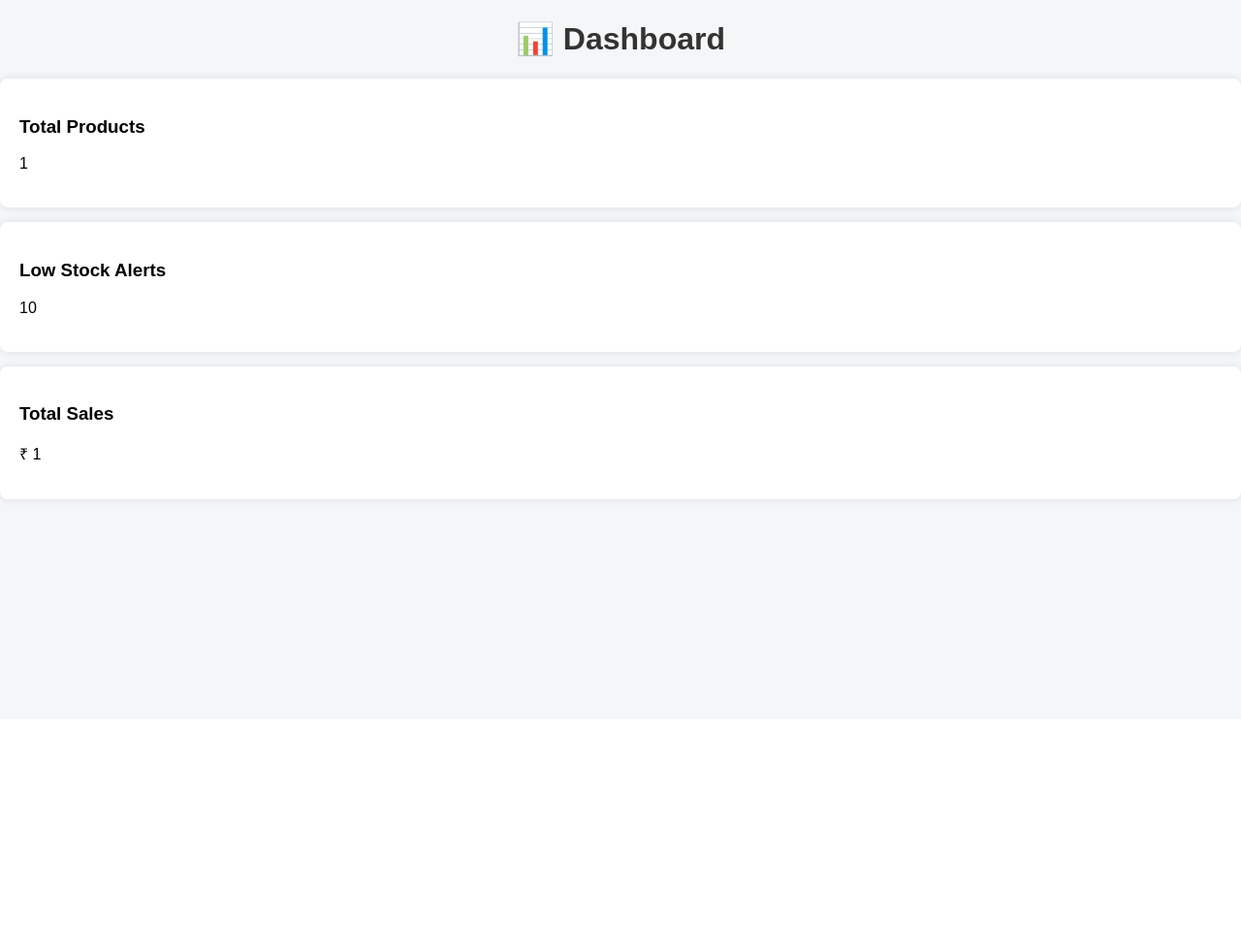
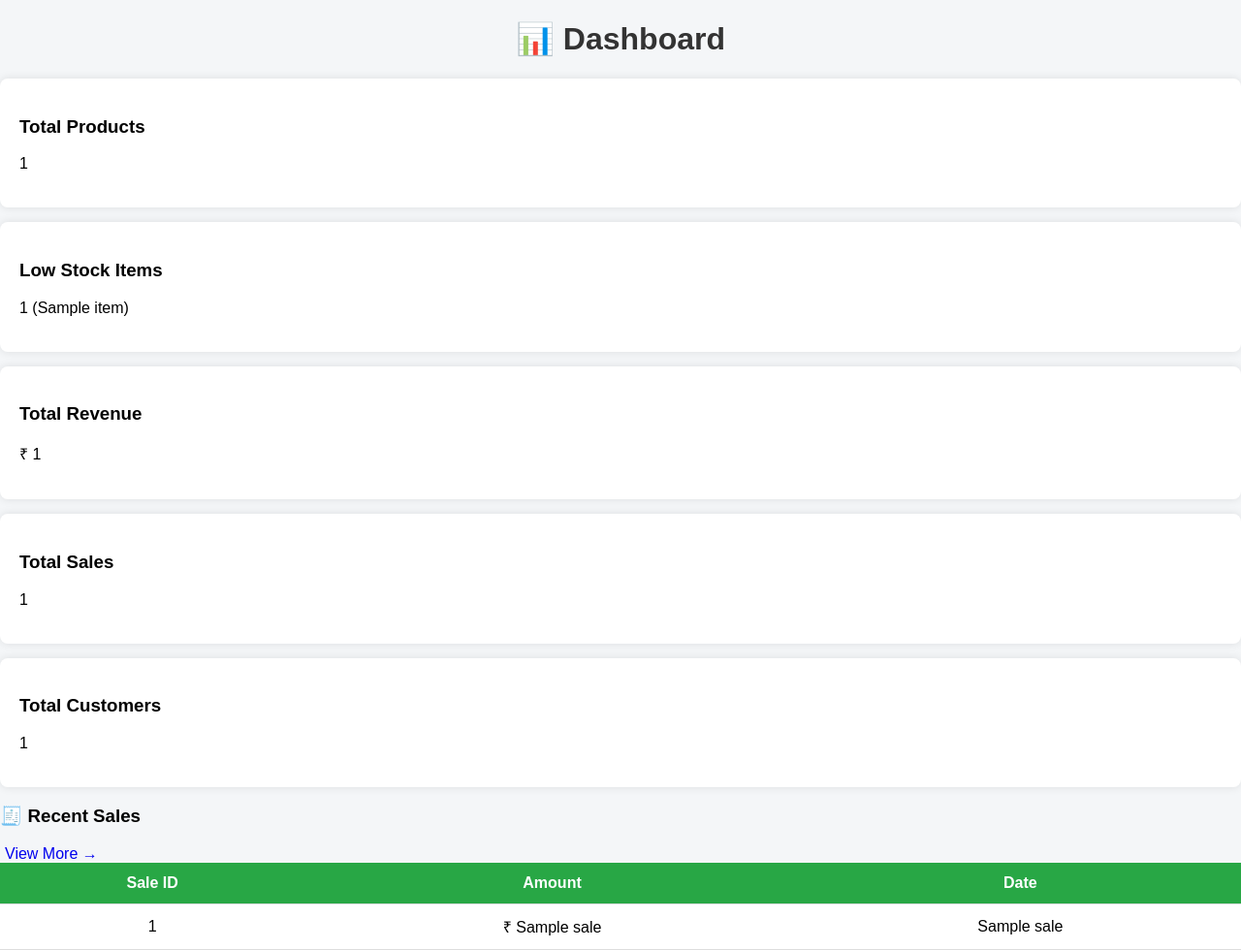
Before and after one commit to HetDedhia21/Inventicks, a Flask app: template templates/dashboard.html in a window 1280 px wide. Shown: the part 58-1038 px from the top of the page at 97% size. Before the commit the page ends 580 px from the top, so only its background shows below. Run offline with Flask 3, Linux system fonts and the light colour scheme; the template is opened without the code that fills it: most values are stand-ins (such as "Sample title", 1, 10 or a date in 2020).

Commit message:
Dashboard completed with key metrics and recent sales integration

```diff
--- a/app.py
+++ b/app.py
@@ -286,20 +286,35 @@ def dashboard():
     total_products = cursor.fetchone()[0]
 
     # Low stock (example: quantity < 5)
-    cursor.execute("SELECT COUNT(*) FROM products WHERE quantity < 5")
-    low_stock = cursor.fetchone()[0]
+    cursor.execute("SELECT name, quantity FROM products WHERE quantity < 5 LIMIT 5")
+    low_stock_items = cursor.fetchall()
 
-    # Total sales revenue
-    cursor.execute("SELECT SUM(total_price) FROM sales")
-    total_sales = cursor.fetchone()[0]
+   # Total revenue
+    cursor.execute("SELECT SUM(final_amount) FROM sales")
+    total_revenue = cursor.fetchone()[0] or 0
+
+    # Total sales count
+    cursor.execute("SELECT COUNT(*) FROM sales")
+    total_sales_count = cursor.fetchone()[0]
+
+    # Total customers
+    cursor.execute("SELECT COUNT(*) FROM customers")
+    total_customers = cursor.fetchone()[0]
+
+    # Recent Sales
+    cursor.execute("SELECT id, final_amount, date FROM sales ORDER BY date DESC LIMIT 5")
+    recent_sales = cursor.fetchall()
 
     conn.close()
 
     return render_template(
         'dashboard.html',
         total_products=total_products,
-        low_stock=low_stock,
-        total_sales=total_sales or 0
+        low_stock_items=low_stock_items,
+        total_revenue=total_revenue,
+        total_sales_count=total_sales_count,
+        total_customers=total_customers,
+        recent_sales=recent_sales
     )
 
 if __name__ == '__main__':
--- a/templates/dashboard.html
+++ b/templates/dashboard.html
@@ -7,6 +7,7 @@
 
 <body>
 
+<!-- Navbar -->
 <div class="navbar">
     <h2>Inventicks</h2>
     <div class="nav-links">
@@ -19,19 +20,71 @@
 
 <h1>📊 Dashboard</h1>
 
+<!-- ===== TOP CARDS ===== -->
+<div class="dashboard-cards">
+
     <div class="card">
         <h3>Total Products</h3>
         <p>{{ total_products }}</p>
     </div>
 
     <div class="card">
-    <h3>Low Stock Alerts</h3>
-    <p>{{ low_stock }}</p>
+        <h3>Low Stock Items</h3>
+
+        {% if low_stock_items %}
+            {% for item in low_stock_items %}
+                <p>{{ item[0] }} ({{ item[1] }})</p>
+            {% endfor %}
+        {% else %}
+            <p>No low stock</p>
+        {% endif %}
+    </div>
+
+    <div class="card">
+        <h3>Total Revenue</h3>
+        <p>₹ {{ total_revenue }}</p>
     </div>
 
     <div class="card">
         <h3>Total Sales</h3>
-    <p>₹ {{ total_sales }}</p>
+        <p>{{ total_sales_count }}</p>
+    </div>
+
+    <div class="card">
+        <h3>Total Customers</h3>
+        <p>{{ total_customers }}</p>
+    </div>
+
+</div>
+
+<!-- ===== LOWER SECTION ===== -->
+<div class="dashboard-sections">
+
+    <!-- Recent Sales -->
+    <div class="section">
+        <div class="section-header">
+            <h3>🧾 Recent Sales</h3>
+            <a href="#">View More →</a>
+        </div>
+
+        <table>
+            <tr>
+                <th>Sale ID</th>
+                <th>Amount</th>
+                <th>Date</th>
+            </tr>
+
+            {% for sale in recent_sales %}
+            <tr>
+                <td>{{ sale[0] }}</td>
+                <td>₹ {{ sale[1] }}</td>
+                <td>{{ sale[2] }}</td>
+            </tr>
+            {% endfor %}
+
+        </table>
+    </div>
+
 </div>
 
 </body>
```
Lines whose indentation alone changed are shown as unchanged.
